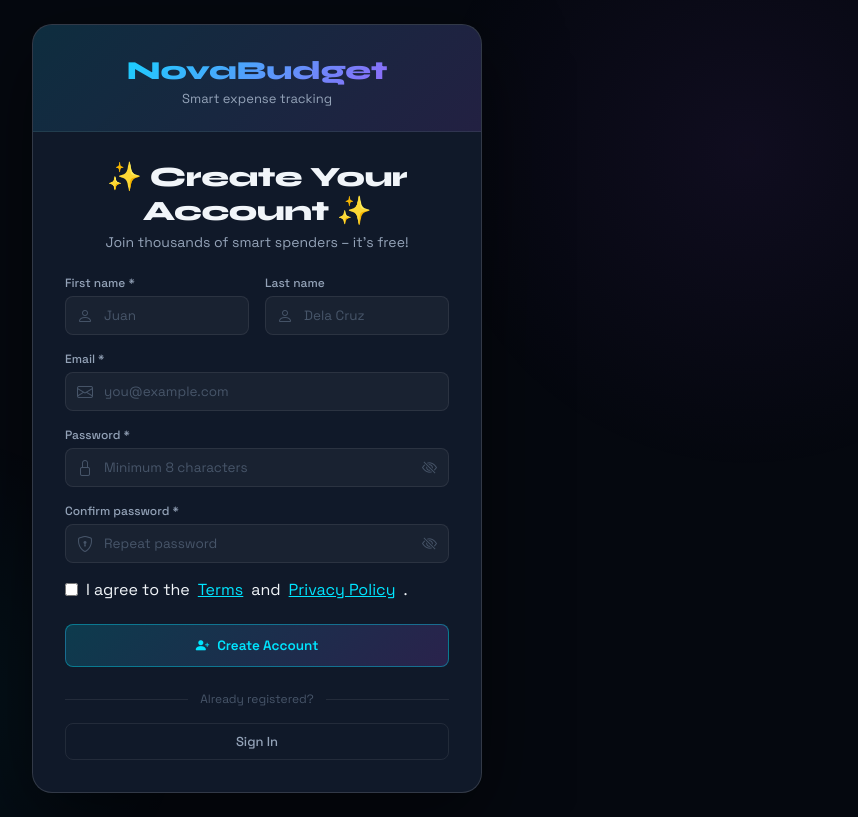
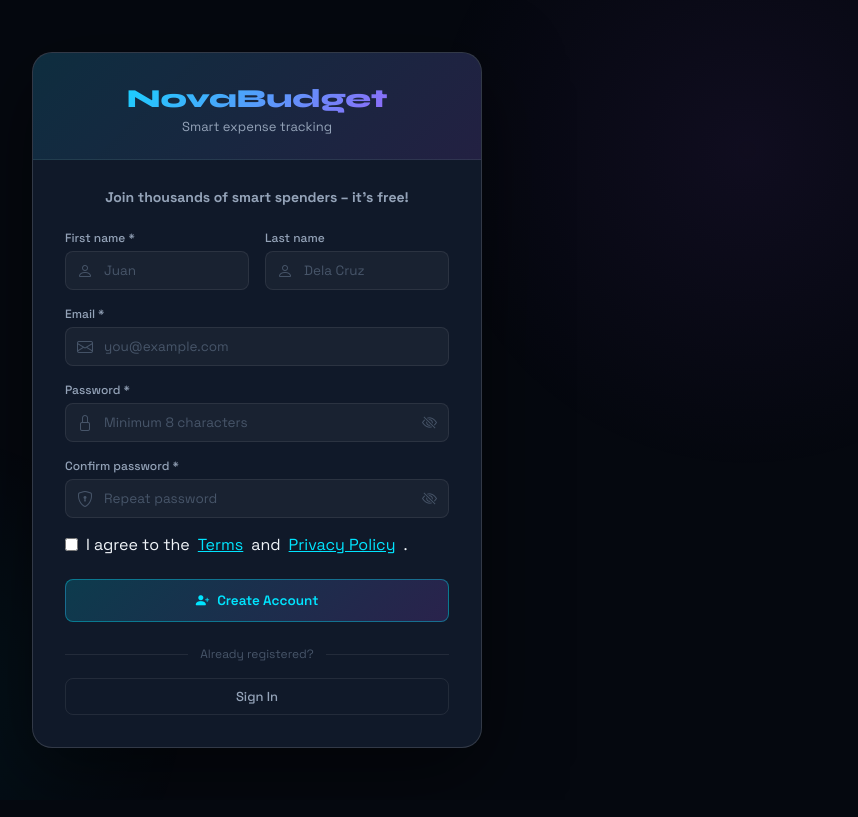
Before and after one commit to crisdanoy9-art/nova_expense_tracker, a PHP site: page /novabudget/register.php in a window 1280 px wide. Shown: the whole page, without its empty margins (383-1241 px from the left). After the commit the page ends 748 px from the top, so only its background shows below. Run offline with PHP 8.4, Linux system fonts and the light colour scheme; some libraries are stand-ins or nearby versions.

Commit message:
enhancement the upper text on register.php

```diff
--- a/novabudget/register.php
+++ b/novabudget/register.php
@@ -101,6 +101,7 @@ $globalErrors = array_filter($errors, 'is_int', ARRAY_FILTER_USE_KEY);
             font-size: 14px;
             margin-bottom: 24px;
             transition: color 0.2s;
+            font-weight: 700;
         }
         .auth-sub:hover {
             color: var(--c-cyan);
@@ -148,7 +149,6 @@ $globalErrors = array_filter($errors, 'is_int', ARRAY_FILTER_USE_KEY);
                 <div class="auth-tagline">Smart expense tracking</div>
             </div>
             <div class="auth-body">
-                <div class="auth-heading">✨ Create Your Account ✨</div>
                 <div class="auth-sub">Join thousands of smart spenders – it's free!</div>
 
                 <?php if ($globalErrors): ?>
```
